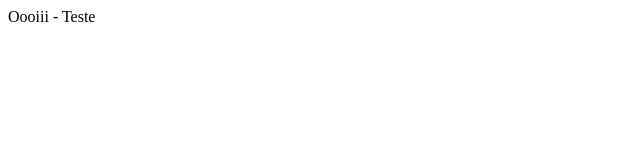
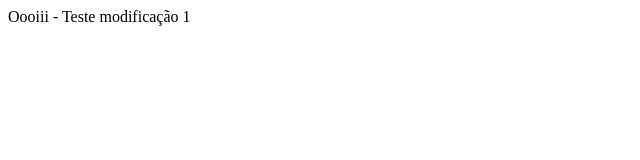
Before and after one commit to EsterPrazim/citicamp, a plain HTML site: page index.html in a window 1280 px wide. Shown: the whole page, without its empty margins (0-640 px from the left). Drawn offline with Linux system fonts and the light colour scheme.

Commit message:
modificação 1

```diff
--- a/index.html
+++ b/index.html
@@ -8,6 +8,6 @@ Oooiii - Teste
     <title>Document</title>
 </head>
 <body>
-
+    modificação 1
 </body>
 </html>
```
